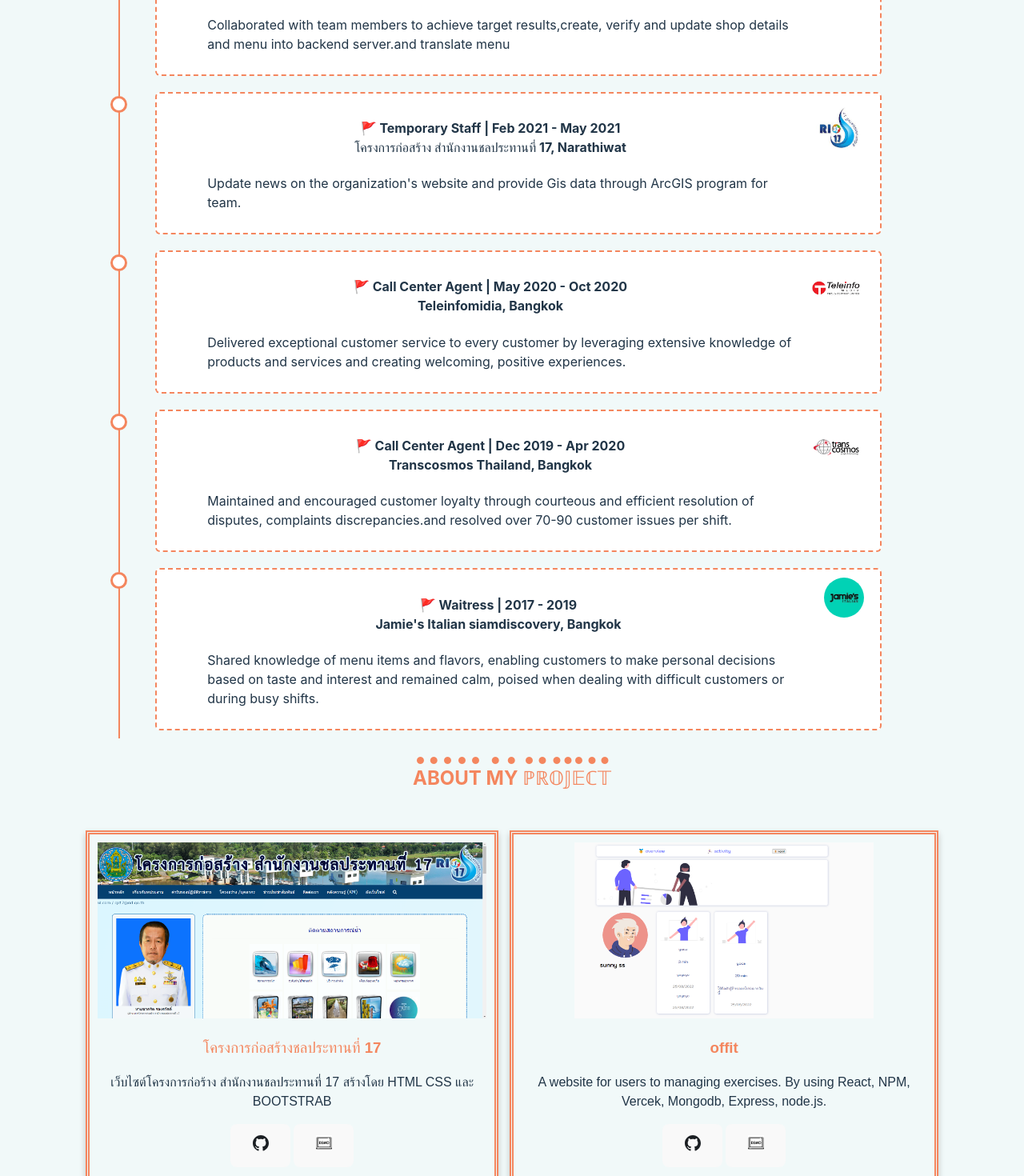
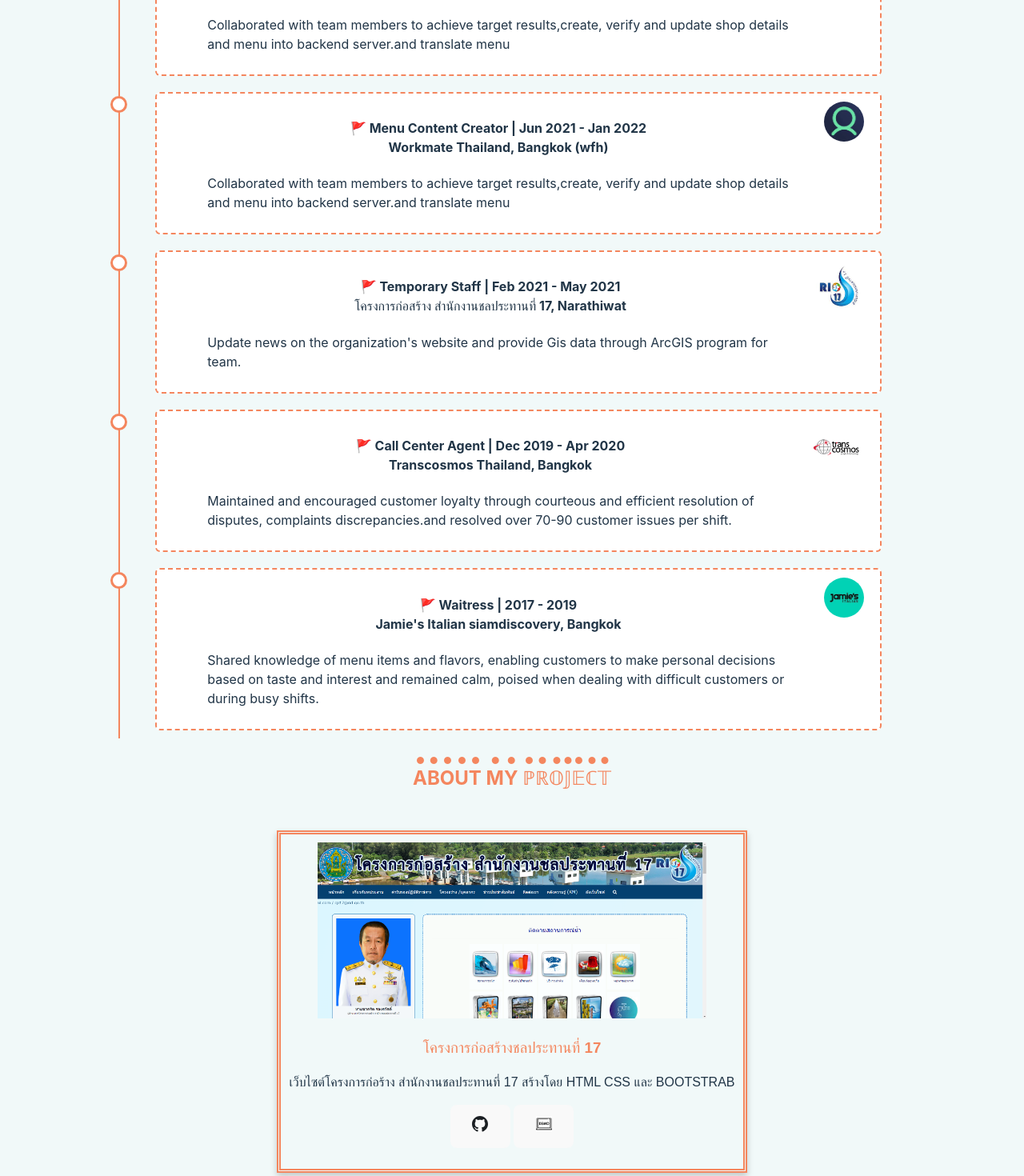
Before and after one commit to Patma12/PortPatma, a React (Vite) app: page / in a window 1280 px wide. Shown: the part 1840-3310 px from the top of the page at 80% size. Built offline with nearby package versions, Linux system fonts and the light colour scheme.

Commit message:
update awp

```diff
--- a/src/component/Expereince/Expereince.jsx
+++ b/src/component/Expereince/Expereince.jsx
@@ -1,115 +1,152 @@
-import './Expereince.css'
-import generation from "../../assets/image/generation.jpg"
-import uncle2 from "../../assets/image/uncle2.jpg"
-import rpu from "../../assets/image/rpu.jpg"
-import generation2 from "../../assets/image/generation.jpg"
-import workmate from "../../assets/image/workmate.jpg"
-import rid17 from "../../assets/image/rid17.jpg"
-import tele from "../../assets/image/tele.jpg"
-import trancosmos from "../../assets/image/trancosmos.jpg"
-import jemies from "../../assets/image/jemies.jpg"
-
+import "./Expereince.css";
+import uncle2 from "../../assets/image/uncle2.jpg";
+import rpu from "../../assets/image/rpu.jpg";
+import generation2 from "../../assets/image/generation.jpg";
+import workmate from "../../assets/image/workmate.jpg";
+import rid17 from "../../assets/image/rid17.jpg";
+import trancosmos from "../../assets/image/trancosmos.jpg";
+import jemies from "../../assets/image/jemies.jpg";
 
 function Expereinces() {
   return (
-        <div className='container-box'>
+    <div className="container-box">
       <div>
         <h2>ABOUT MY EDUCATION AND EXPERIENCES</h2>
-                <p>“Protons give an atom its identity, electrons its personality.”<br />
-                - Bill Bryson, A short history of nearly everything</p>
+        <p>
+          “Protons give an atom its identity, electrons its personality.”
+          <br />- Bill Bryson, A short history of nearly everything
+        </p>
       </div>
       <div>
         <div className="timeline">
-
-                <div className="container right" >
+          <div className="container right">
             <div className="content2">
-                        <h3 >TRAINNING</h3>
+              <h3>TRAINNING</h3>
             </div>
           </div>
 
           <div className="container right">
             <div className="content">
-                <img src={generation2} alt='generation' width="50px"  />
-                    <h4>🎓 Generation Thailand   Jun 2022 - Aug 2022</h4>
-                    <p>Full-time Junior software developer program  12 week to learn about Technical skill MERN stack
-                        and soft skill like design thinking, agile, acrum process etc.</p>
+              <img src={generation2} alt="generation" width="50px" />
+              <h4>🎓 Generation Thailand Jun 2022 - Aug 2022</h4>
+              <p>
+                Full-time Junior software developer program 12 week to learn
+                about Technical skill MERN stack and soft skill like design
+                thinking, agile, acrum process etc.
+              </p>
             </div>
           </div>
           <div className="container right">
             <div className="content">
-                    <img src={uncle2} alt='uncle2' width="75px"  />
+              <img src={uncle2} alt="uncle2" width="75px" />
               <h4>🎓 page ลุงวิศวกรสอนคำนวน by Uncle Engineer</h4>
-                    <p>Online course to learn about:👉 Python Django 50 hrs 👉Python websraping 👉Python GUI</p>
+              <p>
+                Online course to learn about:👉 Python Django 50 hrs 👉Python
+                websraping 👉Python GUI
+              </p>
             </div>
           </div>
 
           <div className="container right">
             <div className="content2">
-                        <h3 >GRADUATE</h3>
+              <h3>GRADUATE</h3>
             </div>
           </div>
 
           <div className="container right">
             <div className="content">
-                        <img src={rpu} alt='rpu' width="50px"  />
-                        <h4>🎓 Ratchapruk University   Graduated 2017</h4>
-                        <p>Bachelor of Business Adminitrator : Hotel and Tourins Management</p>
+              <img src={rpu} alt="rpu" width="50px" />
+              <h4>🎓 Ratchapruk University Graduated 2017</h4>
+              <p>
+                Bachelor of Business Adminitrator : Hotel and Tourins Management
+              </p>
+            </div>
+          </div>
+
+          <div className="container right">
+            <div className="content2">
+              <h3>EXPERIENCES</h3>
+            </div>
+          </div>
+
+          <div className="container right">
+            <div className="content">
+
+              <h4>
+                🚩 Call center | Nov 2023 - une 2024 <br />
+                AWP Services (Thailand) Co., Ltd.(Bangkok){" "}
+              </h4>
+              <p>
+                Collaborated with team members to achieve target results,create,
+                verify and update shop details and menu into backend server.and
+                translate menu
+              </p>
+            </div>
+          </div>
+
+          <div className="container right">
+            <div className="content">
+              <img src={workmate} alt="workmate" width="50px" />
+              <h4>
+                🚩 Menu Content Creator | Jun 2021 - Jan 2022 <br />
+                Workmate Thailand, Bangkok (wfh){" "}
+              </h4>
+              <p>
+                Collaborated with team members to achieve target results,create,
+                verify and update shop details and menu into backend server.and
+                translate menu
+              </p>
+            </div>
+          </div>
+          <div className="container right">
+            <div className="content">
+              <img src={rid17} alt="rid17" width="70px" />
+              <h4>
+                🚩 Temporary Staff | Feb 2021 - May 2021 <br />
+                โครงการก่อสร้าง สำนักงานชลประทานที่ 17, Narathiwat
+              </h4>
+              <p>
+                Update news on the organization's website and provide Gis data
+                through ArcGIS program for team.
+              </p>
             </div>
           </div>
 
 
           <div className="container right">
-                    <div className="content2">
-                        <h3 >EXPERIENCES</h3>
-                    </div>
-                </div>
-
-
-
-                <div className="container right">
             <div className="content">
-                    <img src={workmate} alt='workmate' width="50px"  />
-                    <h4>🚩 Menu Content Creator  |  Jun 2021 - Jan 2022  <br />Workmate Thailand, Bangkok (wfh) </h4>
-                    <p>Collaborated with team members to achieve target results,create, verify and update shop details and menu into backend server.and translate menu
+              <img src={trancosmos} alt="trancosmos" width="70px" />
+              <h4>
+                🚩 Call Center Agent | Dec 2019 - Apr 2020
+                <br />
+                Transcosmos Thailand, Bangkok
+              </h4>
+              <p>
+                Maintained and encouraged customer loyalty through courteous and
+                efficient resolution of disputes, complaints discrepancies.and
+                resolved over 70-90 customer issues per shift.
               </p>
             </div>
           </div>
           <div className="container right">
             <div className="content">
-                    <img src={rid17} alt='rid17' width="70px"  />
-                    <h4>🚩 Temporary Staff  | Feb 2021 - May 2021 <br />โครงการก่อสร้าง สำนักงานชลประทานที่ 17, Narathiwat</h4>
-                    <p>Update news on the organization's website and provide Gis data through ArcGIS program for team.</p>
-                    </div>
-                </div>
-
-                <div className="container right">
-                    <div className="content">
-                    <img src={tele} alt='tele' width="70px" />
-                    <h4>🚩 Call Center Agent  |  May 2020 - Oct 2020<br />Teleinfomidia, Bangkok  </h4>
-                    <p>Delivered exceptional customer service to every customer by leveraging extensive knowledge of products and services and creating welcoming, positive experiences.</p>
-                    </div>
-                </div>
-                <div className="container right">
-                    <div className="content">
-                    <img src={trancosmos} alt='trancosmos' width="70px"  />
-                    <h4>🚩 Call Center Agent  |  Dec 2019 - Apr 2020<br />Transcosmos Thailand, Bangkok
+              <img src={jemies} alt="html" width="50px" />
+              <h4>
+                🚩 Waitress | 2017 - 2019 <br />
+                Jamie's Italian siamdiscovery, Bangkok{" "}
               </h4>
-                    <p>Maintained and encouraged customer loyalty through courteous and efficient resolution of disputes, complaints discrepancies.and resolved over 70-90 customer issues per shift.</p>
-                    </div>
-                </div>
-                <div className="container right">
-                    <div className="content">
-                    <img src={jemies} alt='html' width="50px" />
-                    <h4>🚩 Waitress  |  2017 - 2019 <br />Jamie's Italian siamdiscovery, Bangkok </h4>
-                    <p>Shared knowledge of menu items and flavors, enabling customers to make personal decisions based on taste and interest and remained calm, poised when dealing with difficult customers or during busy shifts.
+              <p>
+                Shared knowledge of menu items and flavors, enabling customers
+                to make personal decisions based on taste and interest and
+                remained calm, poised when dealing with difficult customers or
+                during busy shifts.
               </p>
             </div>
           </div>
         </div>
       </div>
-
     </div>
-    )
+  );
 }
 
 export default Expereinces;
--- a/src/component/Project/Project.jsx
+++ b/src/component/Project/Project.jsx
@@ -1,34 +1,59 @@
-import './Project.css'
-import con from "../../assets/image/const.png"
-import github from "../../assets/image/github.svg"
-import demoicon from '../../assets/image/demoicon.png'
-import offit from '../../assets/image/offit.png'
-
+import "./Project.css";
+import con from "../../assets/image/const.png";
+import github from "../../assets/image/github.svg";
+import demoicon from "../../assets/image/demoicon.png";
+import offit from "../../assets/image/offit.png";
 
 function Project() {
   return (
-        <div className=''>
-            <h2> ABOUT MY ℙℝ𝕆𝕁𝔼ℂ𝕋</h2><br />
-            <div className='list-card'>
-
+    <div className="">
+      <h2> ABOUT MY ℙℝ𝕆𝕁𝔼ℂ𝕋</h2>
+      <br />
+      <div className="list-card">
         <div className="card">
           <img className="card-image" src={con} alt="John" height="220px" />
           <h3>โครงการก่อสร้างชลประทานที่ 17</h3>
-                    <p>เว็บไซต์โครงการก่อร้าง สำนักงานชลประทานที่ 17 สร้างโดย HTML CSS และ BOOTSTRAB </p>
-                    <p><a href="http://irrigation.rid.go.th/rid17/Construction17/home.html" ><button><img className="image-icon" src={github} /></button></a> <a href="https://jammingpatma.surge.sh/"><button><img src={demoicon} /></button></a></p>
+          <p>
+            เว็บไซต์โครงการก่อร้าง สำนักงานชลประทานที่ 17 สร้างโดย HTML CSS และ
+            BOOTSTRAB{" "}
+          </p>
+          <p>
+            <a href="http://irrigation.rid.go.th/rid17/Construction17/home.html">
+              <button>
+                <img className="image-icon" src={github} />
+              </button>
+            </a>{" "}
+            <a href="https://github.com/Patma12">
+              <button>
+                <img src={demoicon} />
+              </button>
+            </a>
+          </p>
         </div>
 
-                <div className="card">
+        {/* <div className="card">
           <img className="card-image" src={offit} alt="John" height="220px" />
           <h3>offit</h3>
-                    <p>A website for users to managing exercises. By using React, NPM, Vercek, Mongodb, Express, node.js.</p>
-                    <p><a href="http://irrigation.rid.go.th/rid17/Construction17/home.html" ><button><img className="image-icon" src={github} /></button></a> <a href="https://offit.vercel.app/"><button><img src={demoicon} /></button></a></p>
-                </div>
-
-
+          <p>
+            A website for users to managing exercises. By using React, NPM,
+            Vercek, Mongodb, Express, node.js.
+          </p>
+          <p>
+            <a href="http://irrigation.rid.go.th/rid17/Construction17/home.html">
+              <button>
+                <img className="image-icon" src={github} />
+              </button>
+            </a>{" "}
+            <a href="https://offit.vercel.app/">
+              <button>
+                <img src={demoicon} />
+              </button>
+            </a>
+          </p>
+        </div> */}
       </div>
     </div>
-    )
+  );
 }
 
 export default Project;
```
Also changed, not shown: src/assets/image/awp.png (added). Lines whose indentation alone changed are shown as unchanged.
